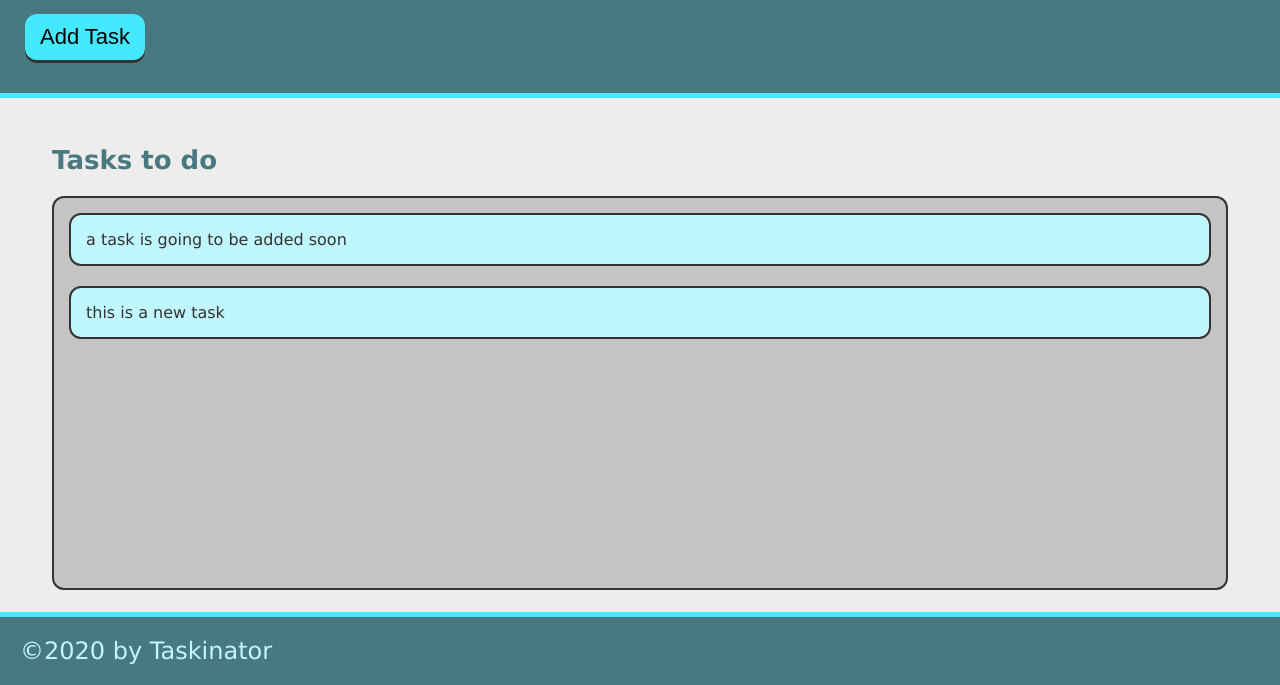
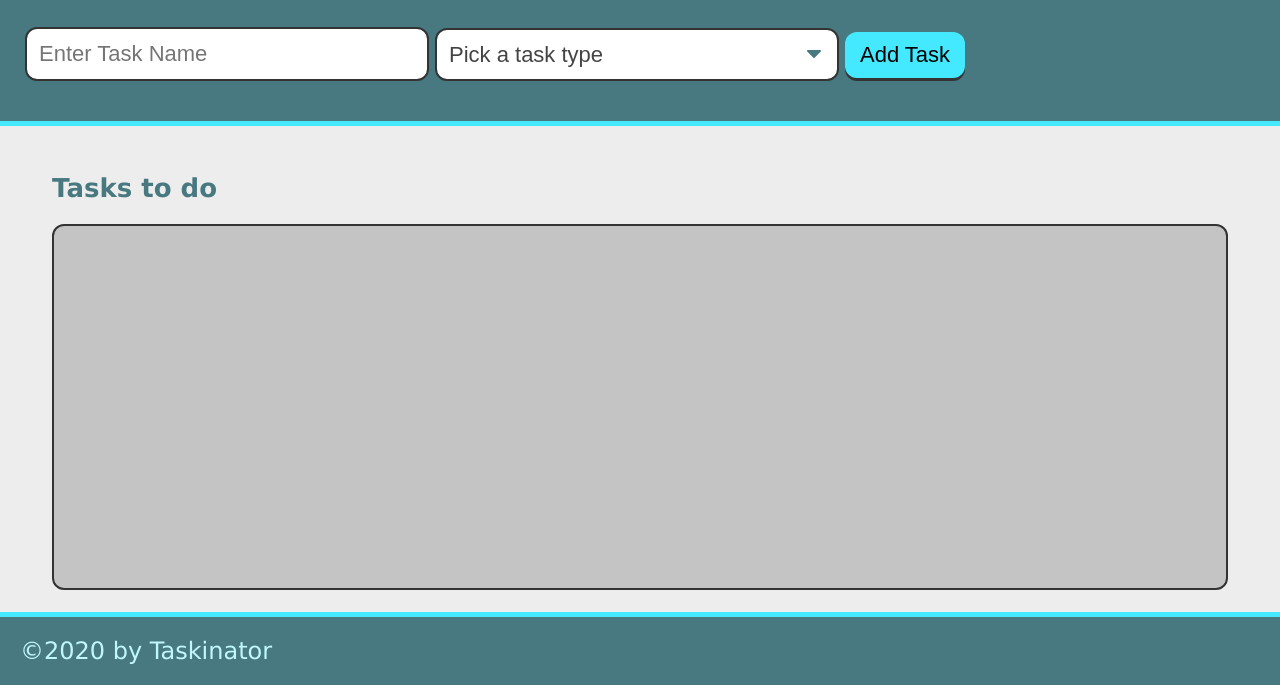
Before and after one commit to josephkurpierz/taskinator, a plain HTML site: page index.html in a window 1280 px wide. Shown: the part 115-800 px from the top of the page. Drawn offline with Linux system fonts and the light colour scheme.

Commit message:
added HTML form

```diff
--- a/assets/js/script.js
+++ b/assets/js/script.js
@@ -8,4 +8,4 @@ var createTaskHandler = function(){
   tasksToDoEl.appendChild(listItemEl);
 };
 
-buttonEl.addEventListener("click", createTaskHandler());
+buttonEl.addEventListener("click", createTaskHandler);
--- a/index.html
+++ b/index.html
@@ -11,14 +11,27 @@
   <header>
     <h1 class="page-title">Taskinator</h1>
     <p>Click the button below to add a new task</p>
-    <button class="btn" id="save-task">Add Task</button>
+    <form id="task-form">
+      <div class="form-group">
+        <input type="text" name="task-name" placeholder="Enter Task Name"/>
+      </div>
+      <div class="form-group">
+        <select name="task-type" class="select-dropdown">
+          <option value="" disabled selected>Pick a task type</option>
+          <option value="Print">Print</option>
+          <option value="Web">Web</option>
+          <option value="Mobile">Mobile</option>
+        </select>
+      </div>
+      <div class="form-group">
+        <button class="btn" id="save-task" type="submit">Add Task</button>
+      </div>
+    </form>
   </header>
   <main class="page-content">
     <section class="task-list-wrapper">
       <h2 class="list-title">Tasks to do</h2>
-      <ul class="task-list" id="tasks-to-do">
-        <li class="task-item"> a task is going to be added soon</li>
-      </ul>
+      <ul class="task-list" id="tasks-to-do"></ul>
     </section>
   </main>
   <footer>
```
